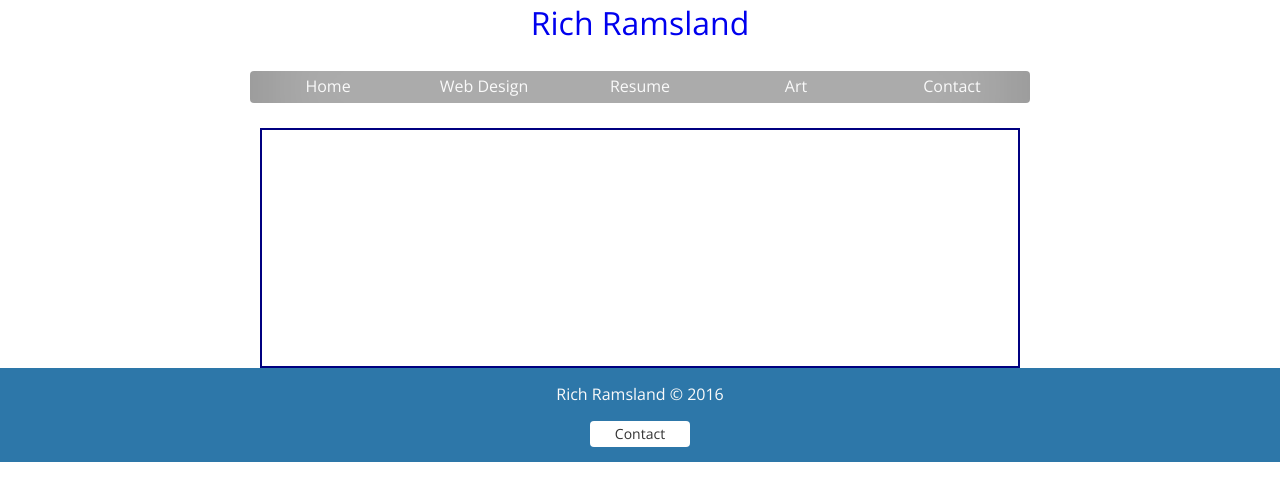
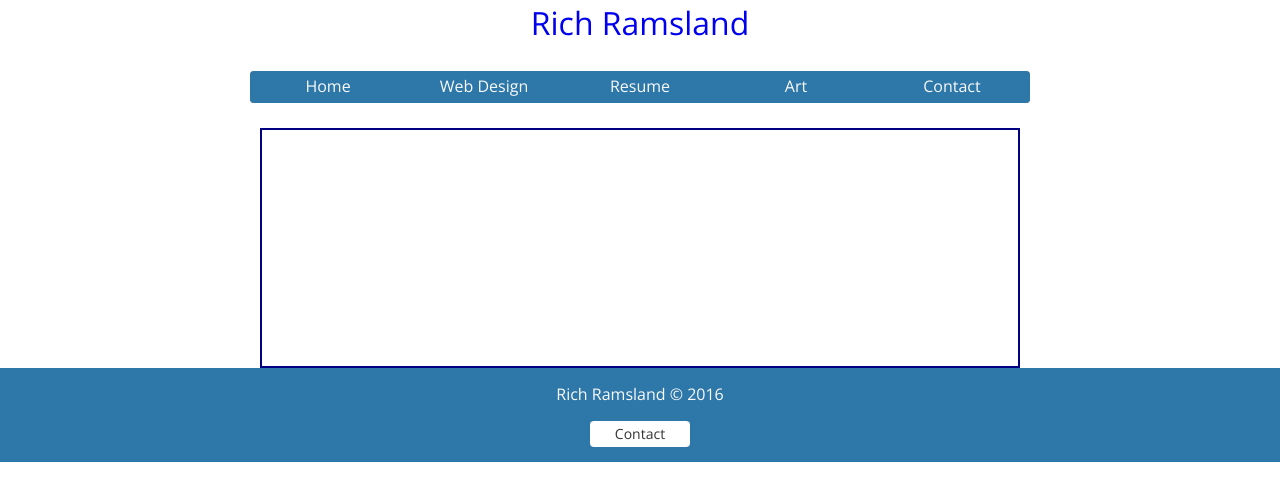
Before and after one commit to RRamsland/rramsland.github.io, a Jekyll site: the page built from index.html, in a window 1280 px wide. Shown: the top 501 px of the page. Built offline with Jekyll 4.4.1, drawn with Linux system fonts in a browser that asks for light colours; nearby versions of some CDN libraries; library files that are not in the unit come from our copies.

Commit message:
Changed nav color

```diff
--- a/css/main.css
+++ b/css/main.css
@@ -80,7 +80,7 @@ width: 20%;
 text-align: center;
 }
 
-.header-nav li a {
+.nav-link {
 	text-decoration: none;
 	color: #FAFAFA;
 	padding: 4px;
@@ -88,10 +88,11 @@ display: block;
 	font-size: 16px;
 	white-space: nowrap;
 	transition: .4s;
+	background: #2D77A9;
 }
 
 .nav-link:hover {
-background: #2D77A9;
+	background: #5899C5;
 }
 
 .slider {
@@ -495,12 +496,6 @@ display: none;
 		width:100%;
 		border: 1px solid rgb(129, 161, 179);
 	}
-	.nav-link{
-		background: #2D77A9;
-	}
-	.nav-link:hover{
-		background: #5899C5;
-	}
 }
 @media(min-width: 500px){
 	.navbar{
```
Lines whose indentation alone changed are shown as unchanged.
